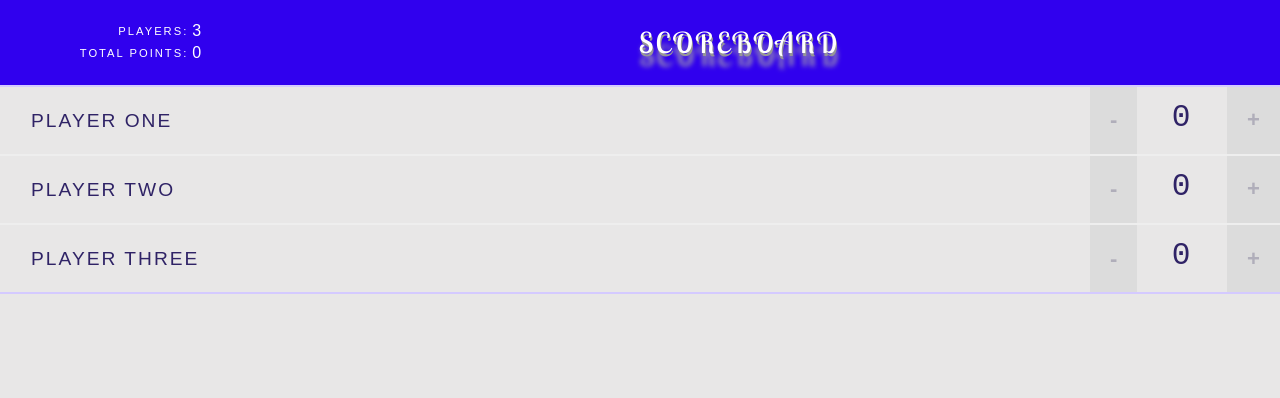
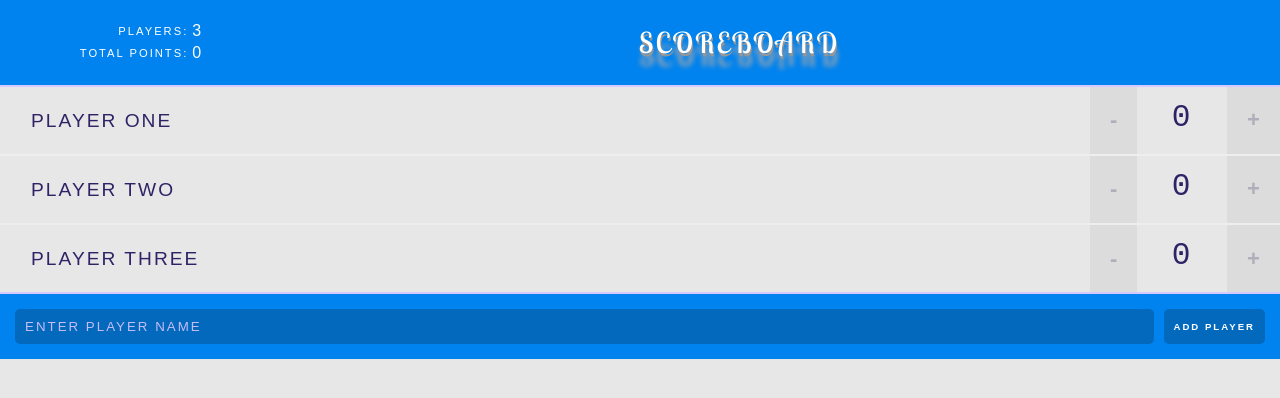
Before and after one commit to carlpadilla/React-scoreboard, a React (Create React App) app: page / in a window 1280 px wide. Shown: the top 398 px of the page. Built offline with nearby package versions, Linux system fonts and the light colour scheme.

Commit message:
added form component

```diff
--- a/src/App.css
+++ b/src/App.css
@@ -12,7 +12,7 @@ header {
   text-align: center;
   display: flex;
   align-items: center;
-  background-color: #3000ee;
+  background-color: #0083ee;
   border-bottom: solid 2px #d4caff;
 }
 
@@ -29,7 +29,7 @@ header h1 {
 
 form {
   display: flex;
-  background-color: #8063fa;
+  background-color: #0083ee;
 }
 
 input[type='text'] {
@@ -38,7 +38,7 @@ input[type='text'] {
   margin: 15px 10px 15px 15px;
   padding: 10px;
   border-radius: 5px;
-  background-color: #5b45b9;
+  background-color: #0369bd;
   border-style: none;
   text-shadow: none;
   text-transform: uppercase;
@@ -61,7 +61,7 @@ input[type='submit'] {
   font-size: 0.6em;
   margin: 15px 15px 15px 0;
   padding: 10px;
-  background-color: #44338d;
+  background-color: #0369bd;
   border-radius: 5px;
   border: none;
   color: #fff;
--- a/src/App.js
+++ b/src/App.js
@@ -1,6 +1,7 @@
 import React from 'react';
 import Header from './components/Header';
 import Players from './components/Players';
+import AddPlayerForm from './components/AddPlayerForm';
 import './App.css';
 
 // const players = [
@@ -58,6 +59,7 @@ class App extends React.Component {
             />
           );
         })}
+        <AddPlayerForm />
       </div>
     );
   }
--- /dev/null
+++ b/src/components/AddPlayerForm.js
@@ -0,0 +1,28 @@
+import React, { Component } from 'react';
+
+class AddPlayerForm extends Component {
+  state = {
+    value: ''
+  };
+
+  handleValueChange = e => {
+    this.setState({ value: e.target.value });
+  };
+
+  render() {
+    return (
+      <form action=''>
+        <input
+          type='text'
+          placeholder='Enter Player Name'
+          value={this.state.value}
+          onChange={this.handleValueChange}
+        />
+
+        <input type='submit' value='Add Player' />
+      </form>
+    );
+  }
+}
+
+export default AddPlayerForm;
```
